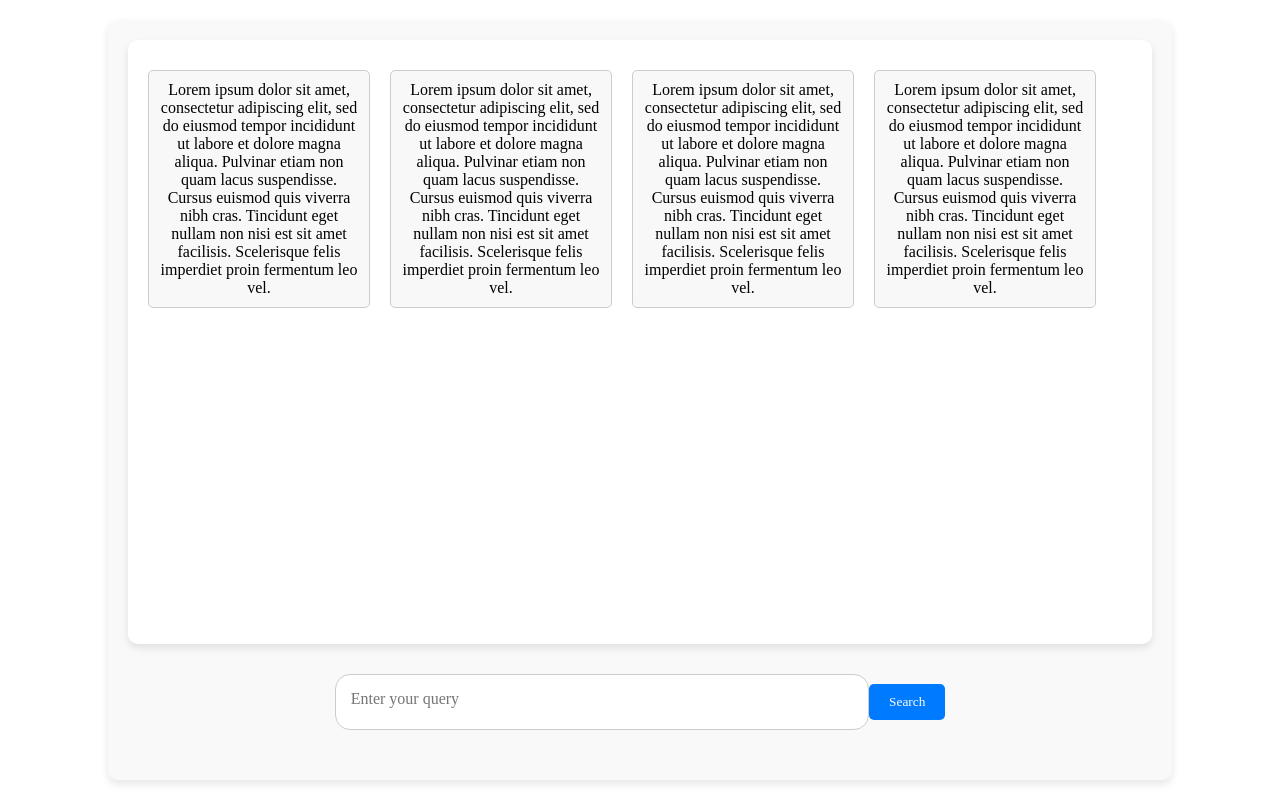
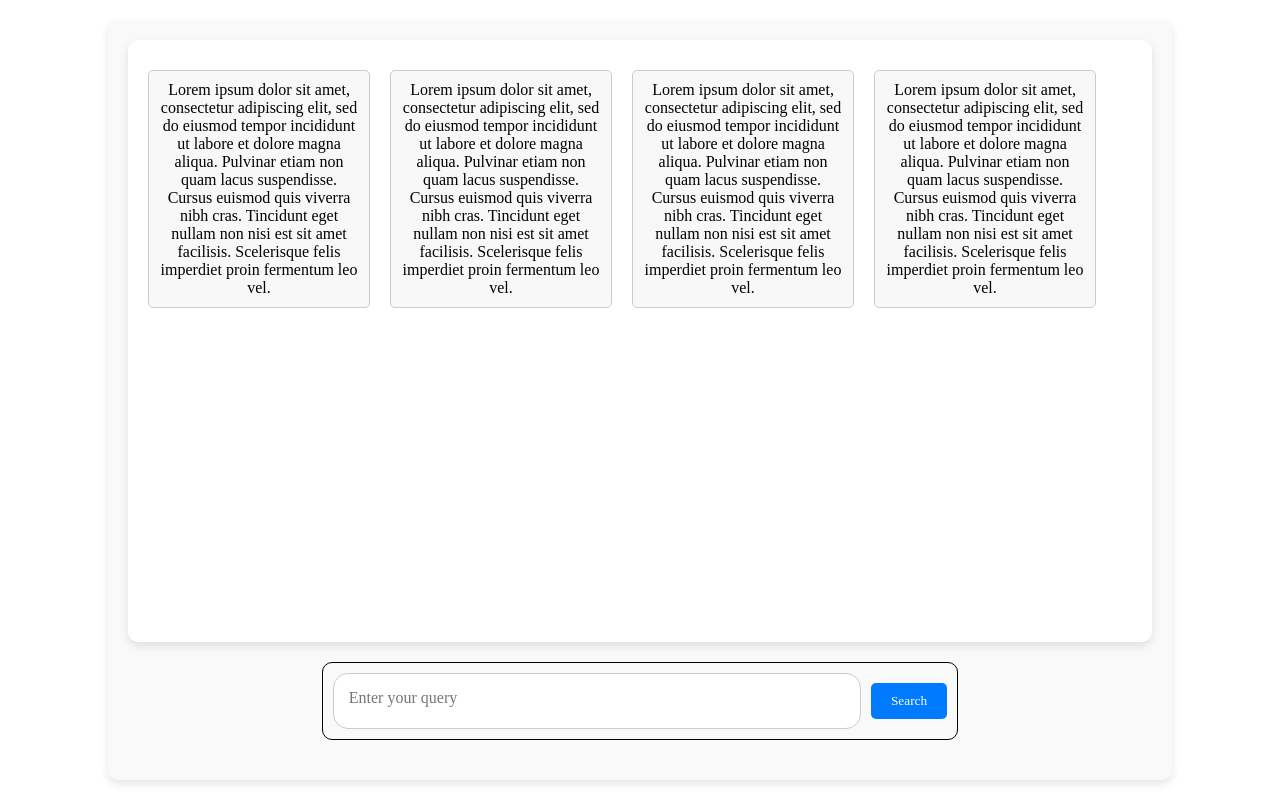
Before and after one commit to Techvocate/client_portal, a React (Create React App) app: page /querypage in a window 1280 px wide. Shown: the part 800-1600 px from the top of the page. Built offline with nearby package versions, Linux system fonts and the light colour scheme.

Commit message:
search bar changes

```diff
--- a/src/components/QueryPage.js
+++ b/src/components/QueryPage.js
@@ -124,7 +124,7 @@
 
 
 import React, { useState } from 'react';
-import './QueryPage.css'; // You'll need to create this CSS file for styling
+import './QueryPage.css';
 
 const QueryPage = () => {
   const [queryResults, setQueryResults] = useState([]);
@@ -145,7 +145,9 @@
   }
 
   const handleSearch = () => {
-    setQuery(false);
+    if(currentQuery!=''){
+      setQuery(false);
+    }
     if (currentQuery.trim() !== '') {
       // Perform the search and get the result (you can replace this with your actual search logic)
       const searchResult = `Result for: ${currentQuery}`;
--- a/src/components/UseCases.css
+++ b/src/components/UseCases.css
@@ -62,21 +62,20 @@
   text-align: center;
   margin-top: 10px;
   margin: auto;
+  border-radius: 10px;
+  border: 1px solid black;
 }
 
-
-
-input[type="text"] {
+.chat-input{
   width: 80%;
   padding: 10px;
   border-radius: 10px;
-  border: 1px solid #ccc;
   margin-right: 10px;
+  outline: none;
 }
-
 .button1 {
   width: 10%;
-  background-color: #007bff;
+  background-color: #fff;
   color: #fff;
   border: none;
   padding: 10px 20px;
@@ -84,7 +83,3 @@
   cursor: pointer;
   border-radius: 5px;
 }
-
-.button1:hover {
-  background-color: #0056b3;
-}
```
